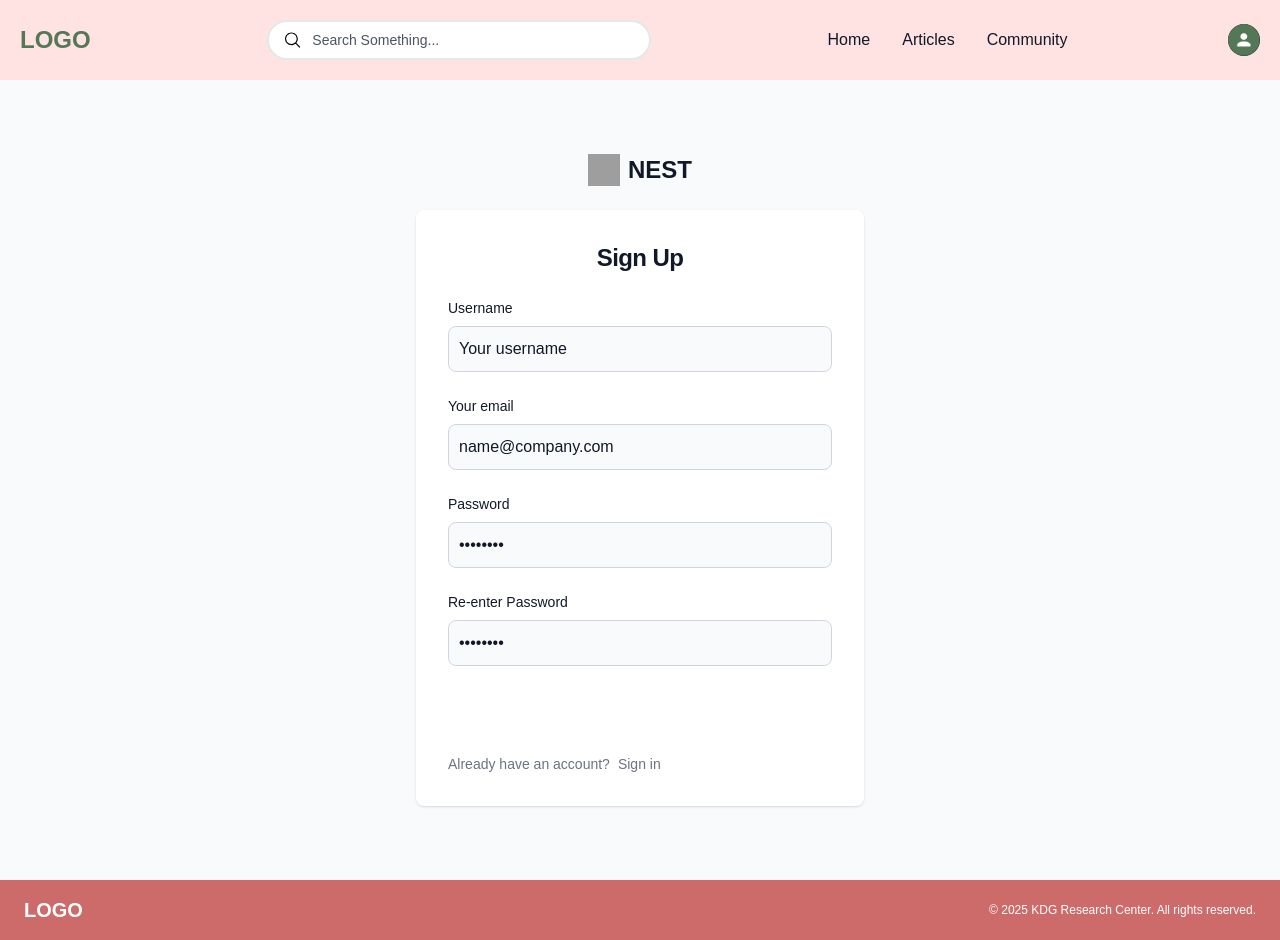
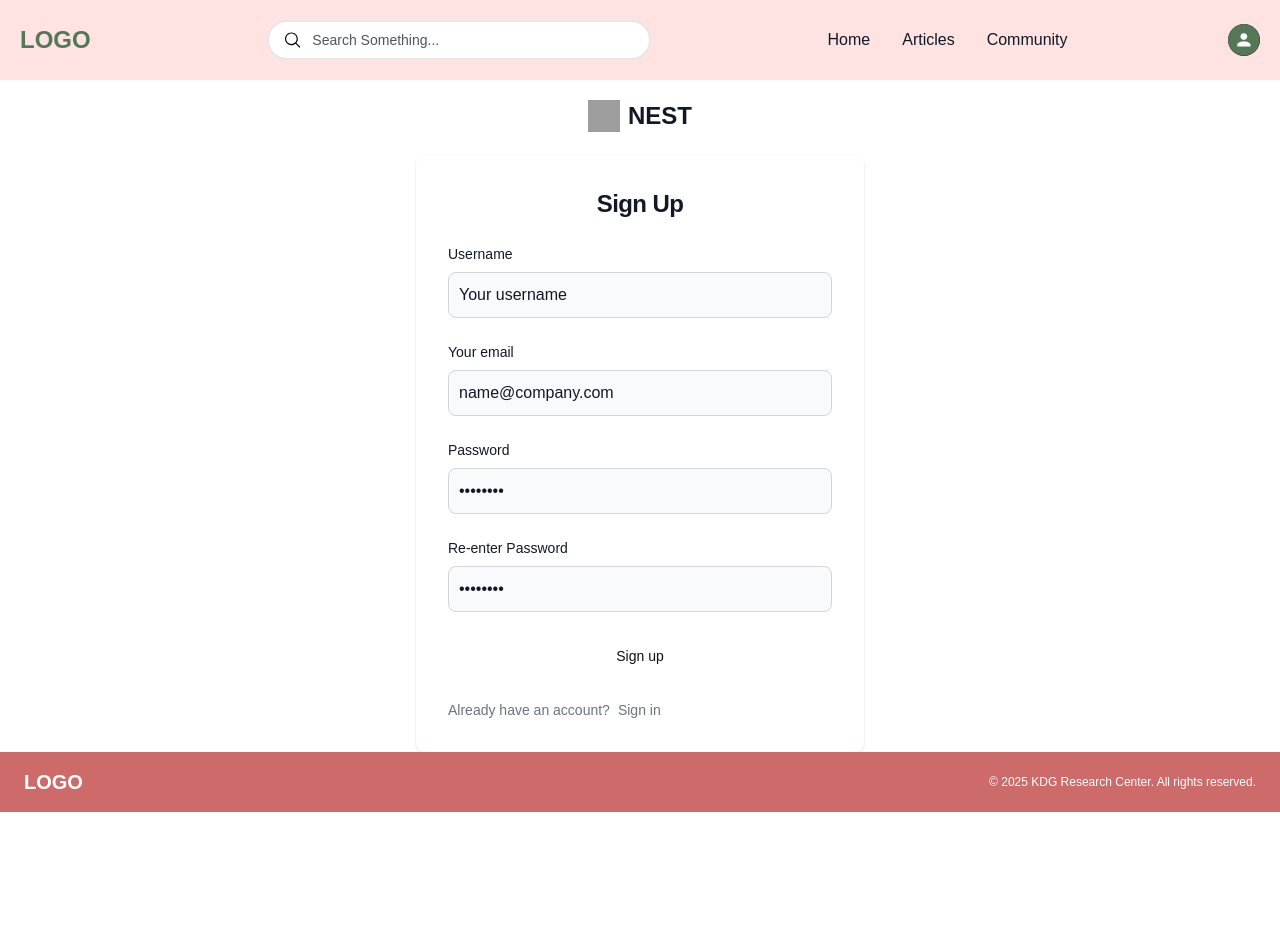
Before and after one commit to KdG-BCIT-ISSP/nest-client, a Next.js app: page /auth/signup in a window 1280 px wide. After the commit the page ends 812 px from the top, so only its background shows below. Built offline with nearby package versions, Linux system fonts and the light colour scheme; grey boxes are pictures that could not be loaded.

Commit message:
[NEST-FE-10] Refactored UI in both pages.

```diff
--- a/app/auth/login/page.tsx
+++ b/app/auth/login/page.tsx
@@ -15,8 +15,8 @@ export default function LoginPage() {
   }
 
   return (
-    <section className="bg-gray-50 dark:bg-gray-900">
-      <div className="flex flex-col items-center justify-center px-6 py-8 mx-auto md:h-screen lg:py-0">
+    <section className="pt-5">
+      <div className="flex flex-col items-center justify-center px-6 py-8 mx-auto lg:py-0">
         <a
           href="#"
           className="flex items-center mb-6 text-2xl font-semibold text-gray-900 dark:text-white"
@@ -97,14 +97,14 @@ export default function LoginPage() {
               </div>
               <button
                 type="submit"
-                className="w-full text-white bg-primary-600 hover:bg-primary-700 focus:ring-4 focus:outline-none focus:ring-primary-300 font-medium rounded-lg text-sm px-5 py-2.5 text-center dark:bg-primary-600 dark:hover:bg-primary-700 dark:focus:ring-primary-800"
+                className="w-full text-black bg-primary-600 hover:bg-primary-700 focus:ring-4 focus:outline-none focus:ring-primary-300 font-medium rounded-lg text-sm px-5 py-2.5 text-center dark:bg-primary-600 dark:hover:bg-primary-700 dark:focus:ring-primary-800"
               >
                 Sign in
               </button>
               <p className="text-sm font-light text-gray-500 dark:text-gray-400">
                 Don’t have an account yet?
                 <a
-                  href="#"
+                  href="signup"
                   className="ml-2 font-medium text-primary-600 hover:underline dark:text-primary-500"
                 >
                   Sign up
--- a/app/auth/signup/page.tsx
+++ b/app/auth/signup/page.tsx
@@ -15,8 +15,8 @@ export default function SignupPage() {
   }
 
   return (
-    <section className="bg-gray-50 dark:bg-gray-900">
-      <div className="flex flex-col items-center justify-center px-6 py-8 mx-auto md:h-screen lg:py-0">
+    <section className="pt-5">
+      <div className="flex flex-col items-center justify-center px-6 py-8 mx-auto lg:py-0">
         <a
           href="#"
           className="flex items-center mb-6 text-2xl font-semibold text-gray-900 dark:text-white"
@@ -102,7 +102,7 @@ export default function SignupPage() {
               </div>
               <button
                 type="submit"
-                className="w-full text-white bg-primary-600 hover:bg-primary-700 focus:ring-4 focus:outline-none focus:ring-primary-300 font-medium rounded-lg text-sm px-5 py-2.5 text-center dark:bg-primary-600 dark:hover:bg-primary-700 dark:focus:ring-primary-800"
+                className="w-full text-black bg-primary-600 hover:bg-primary-700 focus:ring-4 focus:outline-none focus:ring-primary-300 font-medium rounded-lg text-sm px-5 py-2.5 text-center dark:bg-primary-600 dark:hover:bg-primary-700 dark:focus:ring-primary-800"
               >
                 Sign up
               </button>
```
